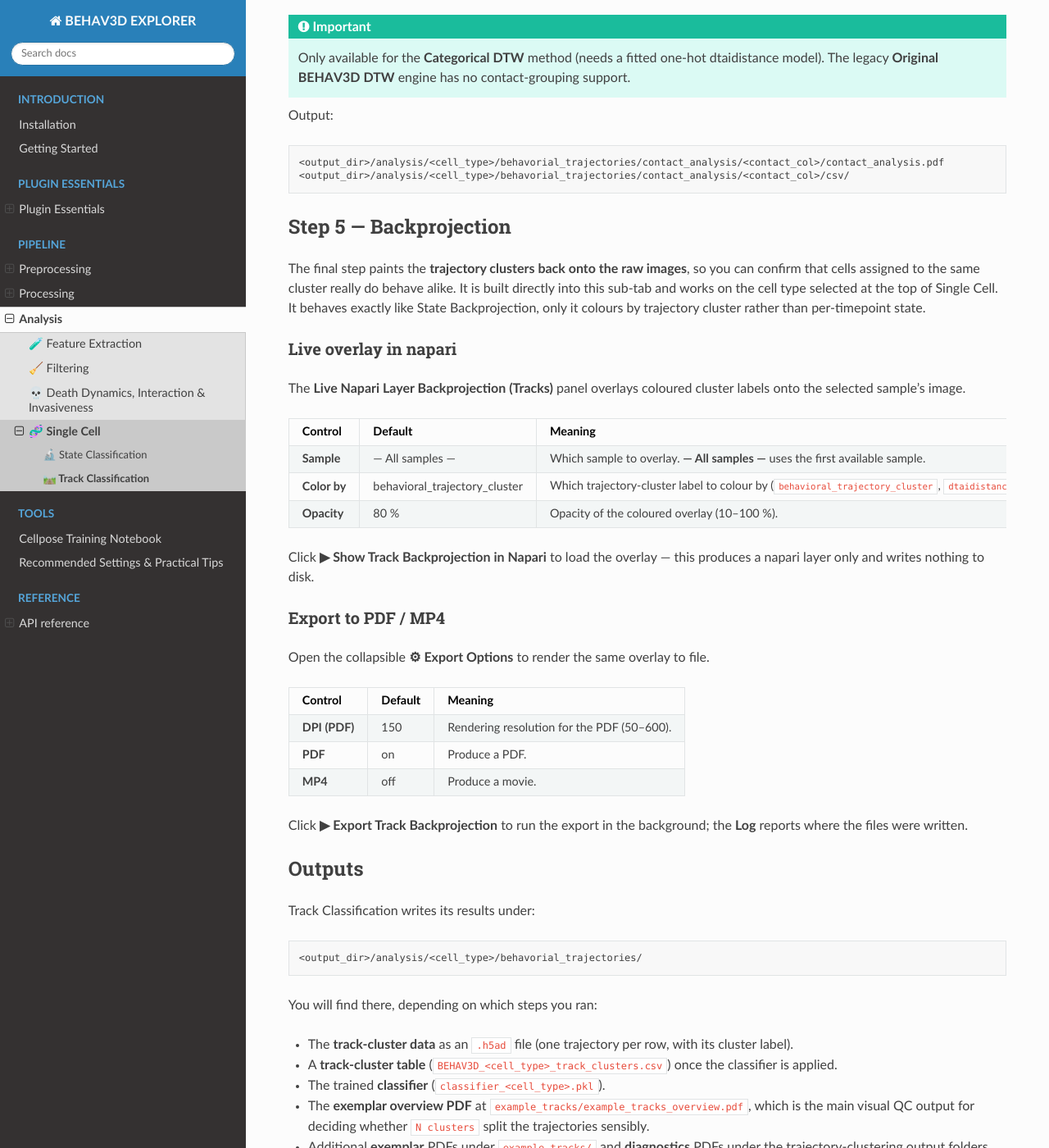
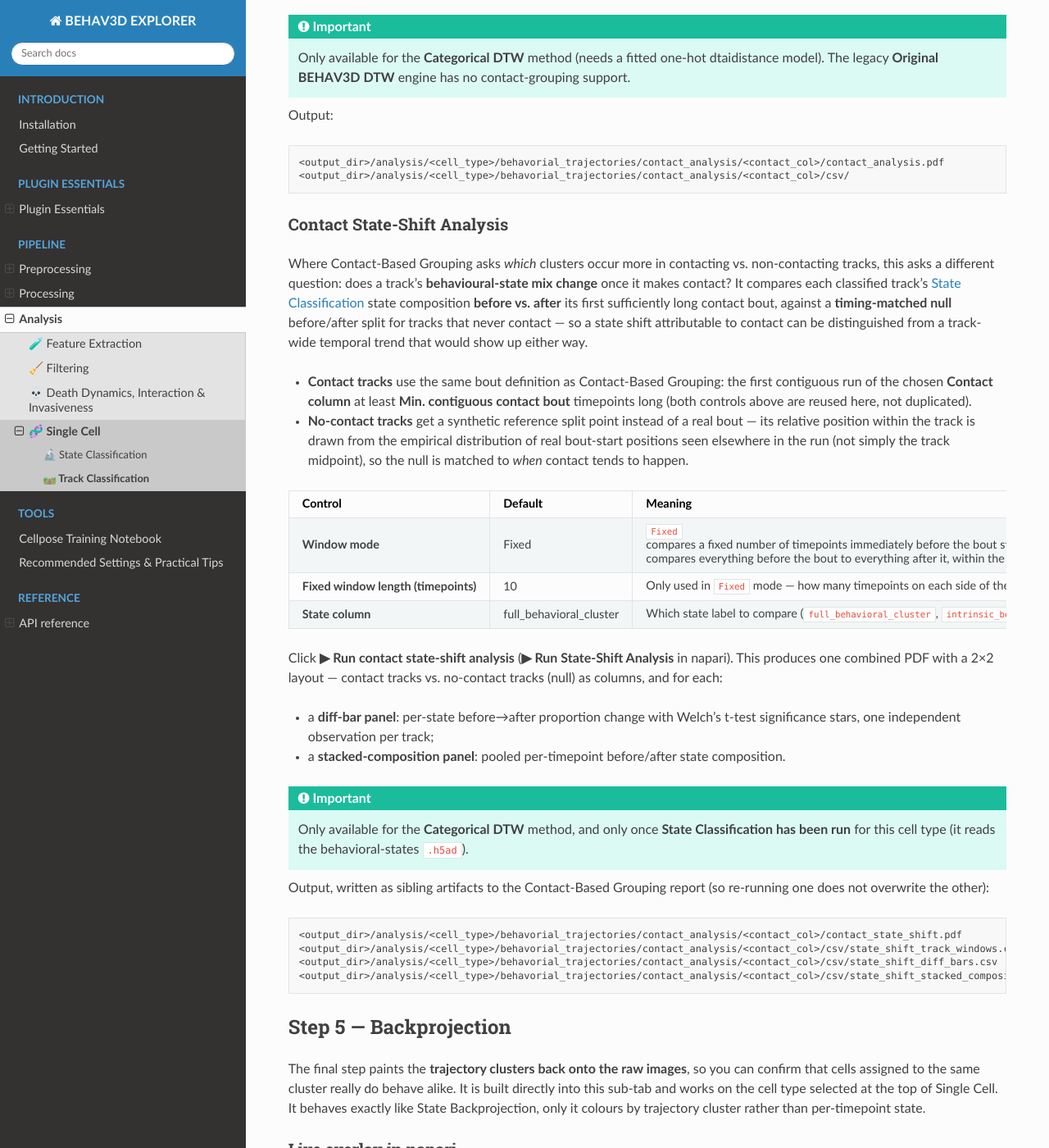
Before and after one commit to imAIgene-Dream3D/BEHAV3D, a Sphinx documentation site: the page built from docs/source/analysis/single_cell/track_classification.md, in a window 1280 px wide and 1400 px high, scrolled down 8499 px. Shown: the whole window at 82% size. Built offline with Sphinx 7.4.7 and the Read the Docs theme 3.1.0, drawn with Linux system fonts in a browser that asks for light colours; some of the changed text lies outside the part shown.

Commit message:
Update to wiki

````diff
--- a/docs/source/analysis/single_cell/track_classification.md
+++ b/docs/source/analysis/single_cell/track_classification.md
@@ -229,6 +229,36 @@ Output:
 <output_dir>/analysis/<cell_type>/behavorial_trajectories/contact_analysis/<contact_col>/csv/
 ```
 
+### Contact State-Shift Analysis
+
+Where Contact-Based Grouping asks *which* clusters occur more in contacting vs. non-contacting tracks, this asks a different question: does a track's **behavioural-state mix change** once it makes contact? It compares each classified track's [State Classification](state_classification.md) state composition **before vs. after** its first sufficiently long contact bout, against a **timing-matched null** before/after split for tracks that never contact — so a state shift attributable to contact can be distinguished from a track-wide temporal trend that would show up either way.
+
+- **Contact tracks** use the same bout definition as Contact-Based Grouping: the first contiguous run of the chosen **Contact column** at least **Min. contiguous contact bout** timepoints long (both controls above are reused here, not duplicated).
+- **No-contact tracks** get a synthetic reference split point instead of a real bout — its relative position within the track is drawn from the empirical distribution of real bout-start positions seen elsewhere in the run (not simply the track midpoint), so the null is matched to *when* contact tends to happen.
+
+| Control | Default | Meaning |
+|---|---|---|
+| **Window mode** | Fixed | `Fixed` compares a fixed number of timepoints immediately before the bout starts vs. immediately after it ends. `Full` compares everything before the bout to everything after it, within the track's classified window. |
+| **Fixed window length (timepoints)** | 10 | Only used in `Fixed` mode — how many timepoints on each side of the bout to compare. |
+| **State column** | full_behavioral_cluster | Which state label to compare (`full_behavioral_cluster`, `intrinsic_behavioral_cluster`, or `raw_hmm_state`). |
+
+Click **▶ Run contact state-shift analysis** (**▶ Run State-Shift Analysis** in napari). This produces one combined PDF with a 2×2 layout — contact tracks vs. no-contact tracks (null) as columns, and for each:
+- a **diff-bar panel**: per-state before→after proportion change with Welch's t-test significance stars, one independent observation per track;
+- a **stacked-composition panel**: pooled per-timepoint before/after state composition.
+
+```{important}
+Only available for the **Categorical DTW** method, and only once **State Classification has been run** for this cell type (it reads the behavioral-states `.h5ad`).
+```
+
+Output, written as sibling artifacts to the Contact-Based Grouping report (so re-running one does not overwrite the other):
+
+```text
+<output_dir>/analysis/<cell_type>/behavorial_trajectories/contact_analysis/<contact_col>/contact_state_shift.pdf
+<output_dir>/analysis/<cell_type>/behavorial_trajectories/contact_analysis/<contact_col>/csv/state_shift_track_windows.csv
+<output_dir>/analysis/<cell_type>/behavorial_trajectories/contact_analysis/<contact_col>/csv/state_shift_diff_bars.csv
+<output_dir>/analysis/<cell_type>/behavorial_trajectories/contact_analysis/<contact_col>/csv/state_shift_stacked_composition.csv
+```
+
 ## Step 5 — Backprojection
 
 The final step paints the **trajectory clusters back onto the raw images**, so you can confirm that cells assigned to the same cluster really do behave alike. It is built directly into this sub-tab and works on the cell type selected at the top of Single Cell. It behaves exactly like State Backprojection, only it colours by trajectory cluster rather than per-timepoint state.
@@ -275,6 +305,7 @@ You will find there, depending on which steps you ran:
 - **Track-class proportion plots** under `behavior_proportions/`: `track_class_proportions_by_sample_<class>.pdf`/`.csv`, plus `track_class_proportions_by_group_<class>.csv` when grouping is used.
 - **Condition comparison reports** under `behavior_comparisons/`: `condition_comparison_<condition>.pdf`/`.csv`.
 - **Contact-based grouping analysis** under `contact_analysis/<contact_col>/`: `contact_analysis.pdf` plus a sibling `csv/` folder with the underlying tables.
+- **Contact state-shift analysis** in the same `contact_analysis/<contact_col>/` folder: `contact_state_shift.pdf` plus `csv/state_shift_track_windows.csv`, `csv/state_shift_diff_bars.csv` and `csv/state_shift_stacked_composition.csv`.
 - Optionally the **DTW distance matrix** CSV (if you ticked *Save distance matrix CSV*).
 
 The **Original feature-based BEHAV3D DTW** engine instead writes its UMAP cluster tables (`BEHAV3D_<cell_type>_UMAP_clusters.csv`, `..._combined_track_features_clustered.csv`, `..._UMAP_cluster_percentages.csv`) and diagnostic PDFs under `analysis/<cell_type>/results/`.
````
Also changed, not shown: docs/source/analysis/single_cell/state_classification.md (+19 -4 lines), 2 other files.
